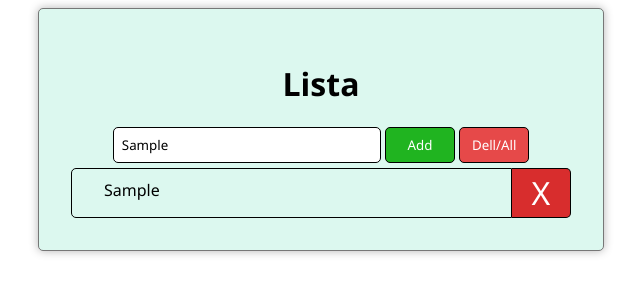
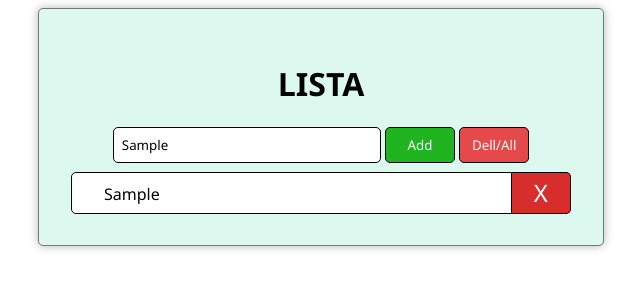
Before and after one commit to Rafael582480/FinalProject, a plain HTML site: page index.html in a window 1280 px wide. Both pictures are taken after typing "Sample" into the empty fields and a click on the button "Add". Shown: the whole page, without its empty margins (319-959 px from the left). Drawn offline with Linux system fonts and the light colour scheme.

Commit message:
Terminado

```diff
--- a/index.html
+++ b/index.html
@@ -9,7 +9,7 @@
 <body>
     <div id="Main">
         <div class="Header">
-            <h1 class="Text">Lista</h1>
+            <h1 class="Text">LISTA</h1>
         </div>
         <div id="event_lista">
             <div class="events">
--- a/main.js
+++ b/main.js
@@ -17,9 +17,13 @@ function add() {
     p.textContent = text_list
 
     const button = document.createElement("button")
+    const div = document.createElement("div")
+
     button.textContent = "X"
+    button.addEventListener("click", function () {
+        div.remove()
+    })
 
-    const div = document.createElement("div")
     div.className = "div_list"
     div.appendChild(p)
     div.appendChild(button)
--- a/style.css
+++ b/style.css
@@ -51,8 +51,8 @@
     flex-direction: row;
     justify-content: space-between;
     align-items: center;
-    height: 50px;
-    margin-top: 5px;
+    height: 40px;
+    margin-top: 10px;
 }
 
 .div_list button {
@@ -61,10 +61,11 @@
     color: white;
     border: 1px solid black;
     border-left: none;
-    height: 100%;
+    height: 105%;
     border-bottom-right-radius: 5px;
     border-top-right-radius: 5px;
-    font-size: 2rem;
+    font-size: 1.5rem;
+    text-align: center;
 }
 
 .div_list button:hover {
@@ -82,4 +83,5 @@
     padding-left: 2rem;
     border-bottom-left-radius: 5px;
     border-top-left-radius: 5px;
+    background-color: white;
 }
```
